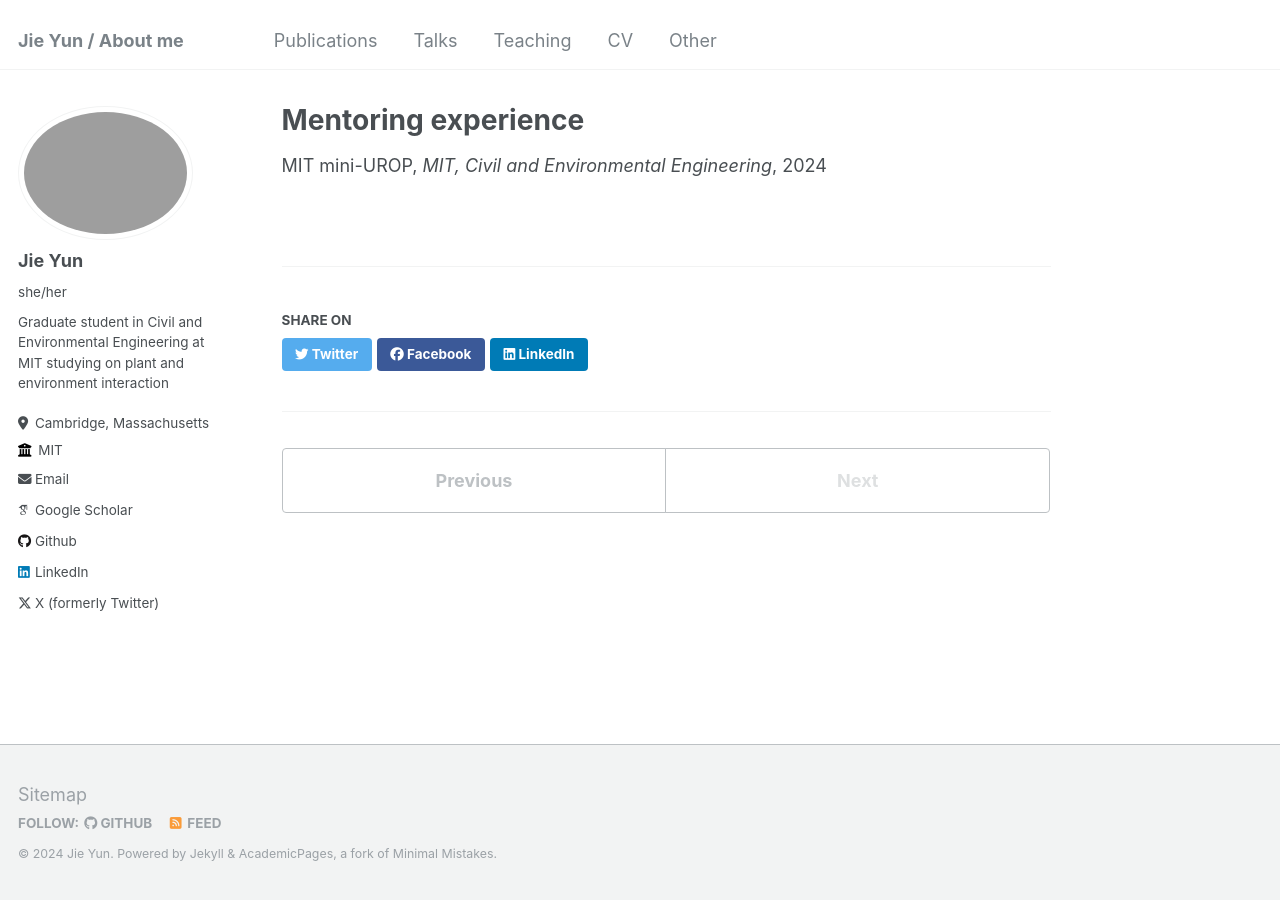
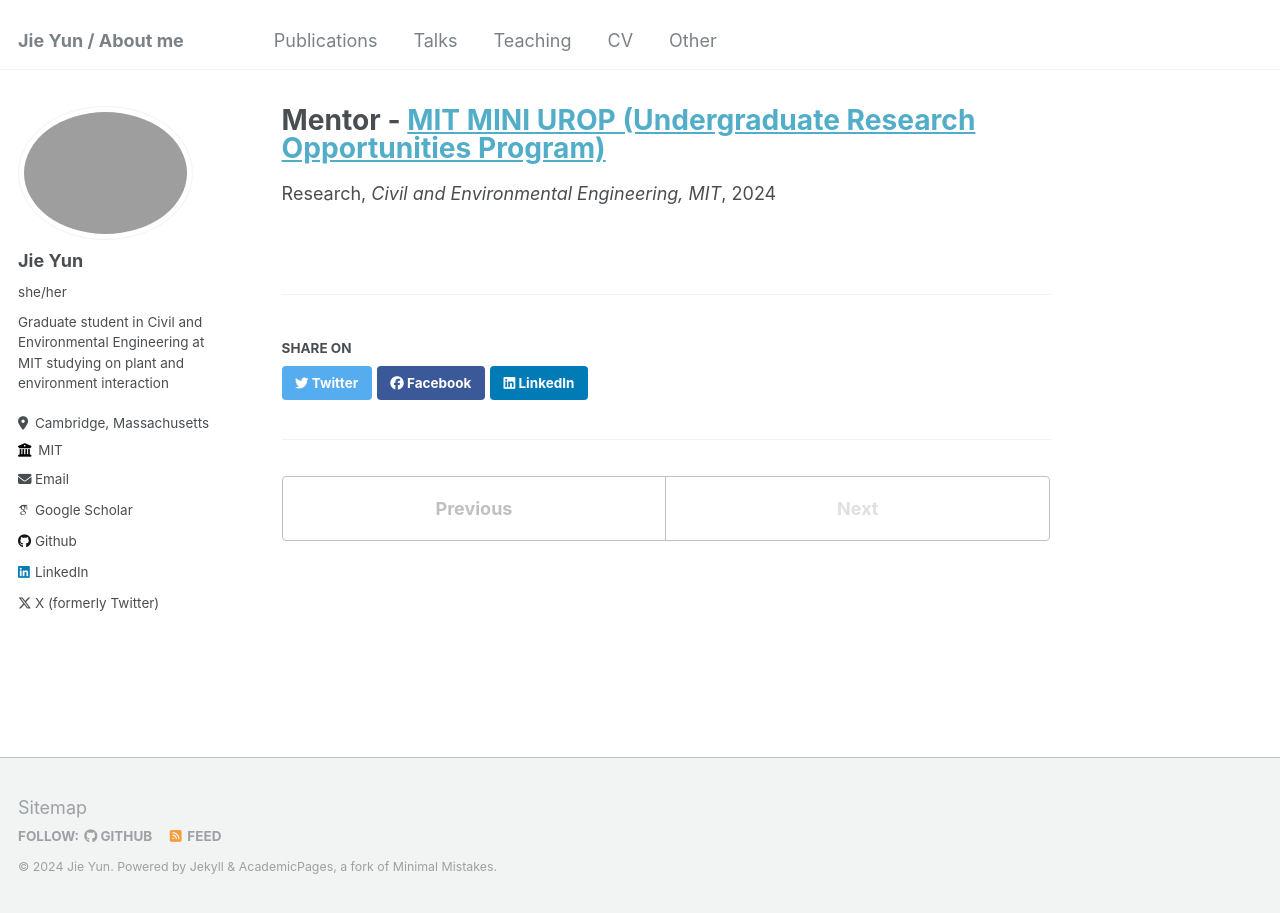
Before and after one commit to jyjiey/jyjiey.github.io, a Jekyll site: the page built from _teaching/mentor3.md, in a window 1280 px wide. Built offline with Jekyll 4.4.1, drawn with Linux system fonts in a browser that asks for light colours; some web fonts are replaced.

Commit message:
Update mentor3.md

```diff
--- a/_teaching/mentor3.md
+++ b/_teaching/mentor3.md
@@ -1,9 +1,9 @@
 ---
-title: "Mentoring experience"
+title: "Mentor - [MIT MINI UROP (Undergraduate Research Opportunities Program)](https://news.mit.edu/2024/first-year-students-hands-on-research-experience-supportive-peer-community-0301)"
 collection: teaching
-type: "MIT mini-UROP"
+type: "Research"
 permalink: /teaching/2014-spring-teaching-1
-venue: "MIT, Civil and Environmental Engineering"
-date: 2024-1-8
-location: "Cambridge, MA, USA"
+venue: "Civil and Environmental Engineering, MIT"
+date: 2024-1-10
+location: "Cambridge, MA"
 ---
```
